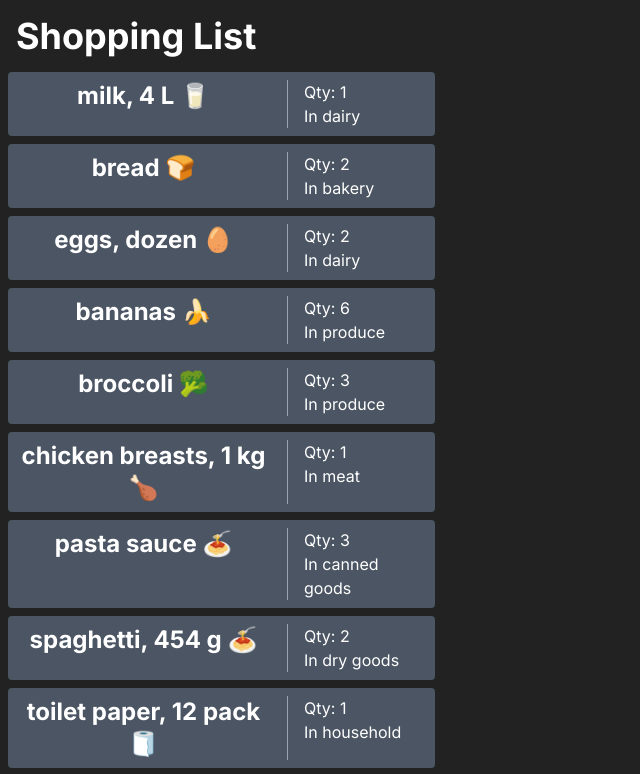
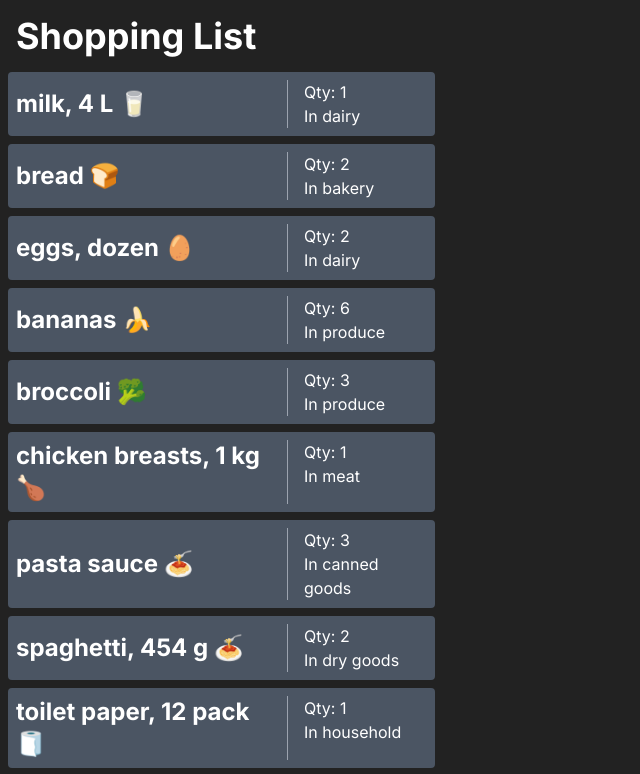
Before and after one commit to James-Sundby/cprg306-assignments, a Next.js app: page /week3 in a window 1280 px wide. Shown: the top 774 px of the page, without its empty margins (0-640 px from the left). Built offline with nearby package versions, Linux system fonts and the light colour scheme.

Commit message:
Changes centering for list items

```diff
--- a/app/week3/item.js
+++ b/app/week3/item.js
@@ -1,7 +1,7 @@
 export default function Item({ name, quantity, category }) {
     return (
         <li className="bg-gray-600 p-2 m-2 rounded flex w-1/3">
-            <div className="w-full pr-4 border-r border-gray-400 text-center">
+            <div className="w-full pr-4 border-r border-gray-400 flex items-center">
                 <h2 className="font-bold text-2xl">{name}</h2>
             </div>
             <div className="w-1/2 pl-4">
@@ -11,3 +11,7 @@ export default function Item({ name, quantity, category }) {
       </li>
     )
 }
+
+/* <div className="w-full pr-4 border-r border-gray-400 flex items-center justify-center">
+    Could be used to center the text horizontally inside the div, not sure if it's needed.
+*/
```
